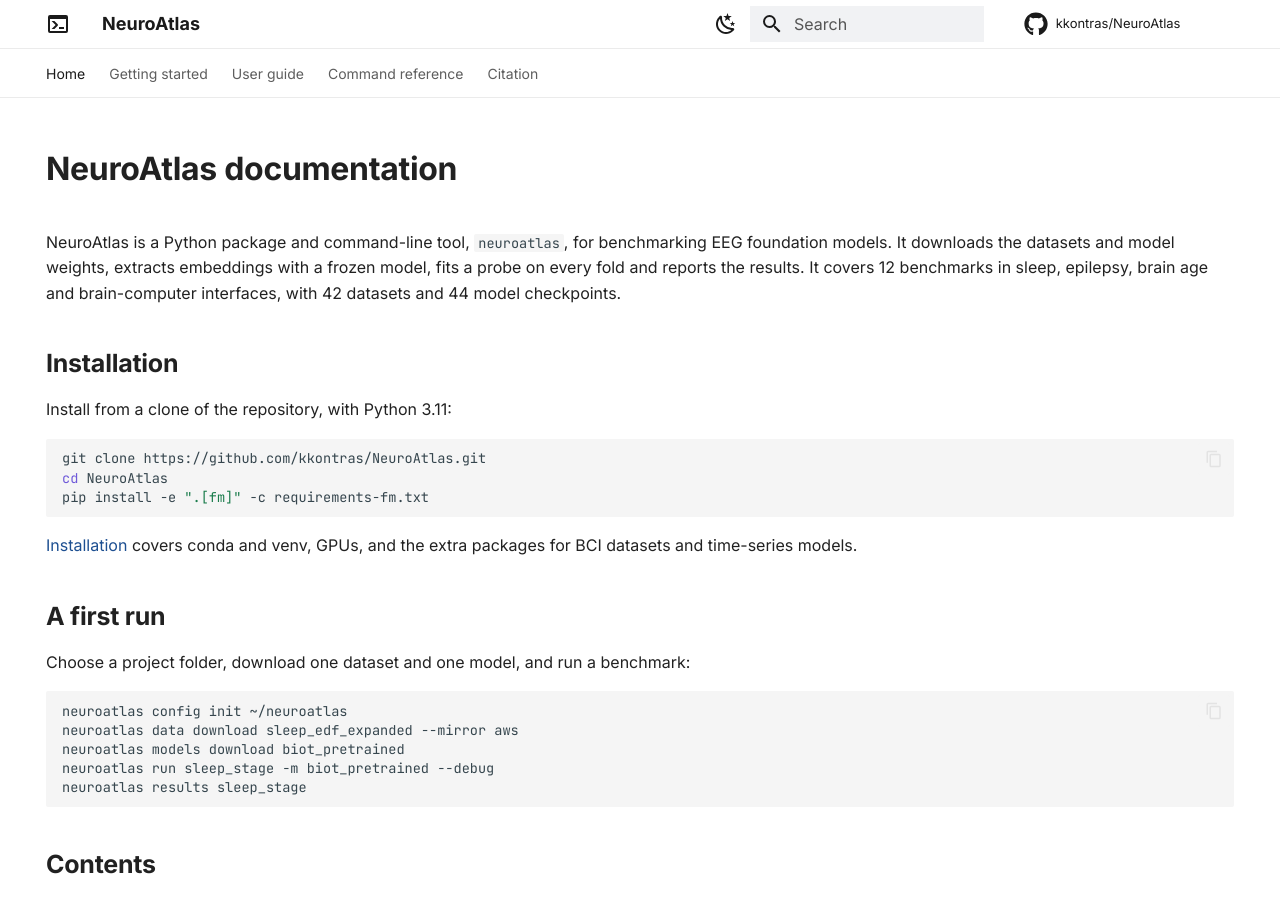
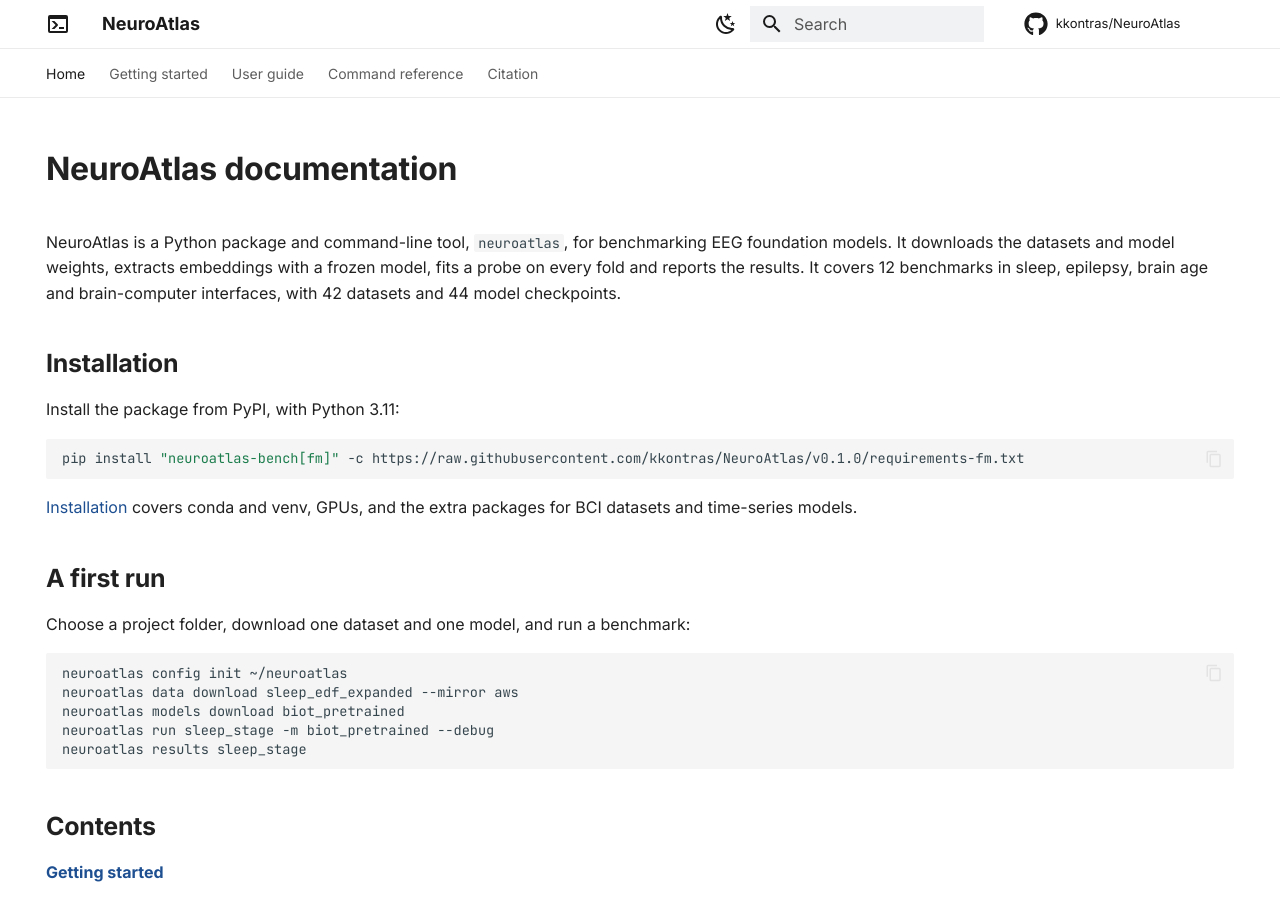
Before and after one commit to kkontras/NeuroAtlas, an MkDocs documentation site: the page built from docs/index.md, in a window 1280 px wide and 900 px high. Built offline with MkDocs 1.6.1 and Material for MkDocs 9.7.7, drawn with Linux system fonts in a browser that asks for light colours; comment, search, counter and statistics services are not loaded.

Commit message:
Install from PyPI (neuroatlas-bench) and publish on version tags
The README and the installation page install the package from PyPI with
the paper's pinned versions as a constraints file. A workflow builds the
sdist and the wheel and publishes them on PyPI through trusted publishing
when a v* tag is pushed.

````diff
--- a/docs/index.md
+++ b/docs/index.md
@@ -13,12 +13,10 @@
 
 ## Installation
 
-Install from a clone of the repository, with Python 3.11:
+Install the package from PyPI, with Python 3.11:
 
 ```bash
-git clone https://github.com/kkontras/NeuroAtlas.git
-cd NeuroAtlas
-pip install -e ".[fm]" -c requirements-fm.txt
+pip install "neuroatlas-bench[fm]" -c https://raw.githubusercontent.com/kkontras/NeuroAtlas/v0.1.0/requirements-fm.txt
 ```
 
 [Installation](getting-started/installation.md) covers conda and venv, GPUs, and the extra
````
Also changed, not shown: README.md (+17 -12 lines), docs/getting-started/installation.md (+20 -17 lines), 1 other file.
